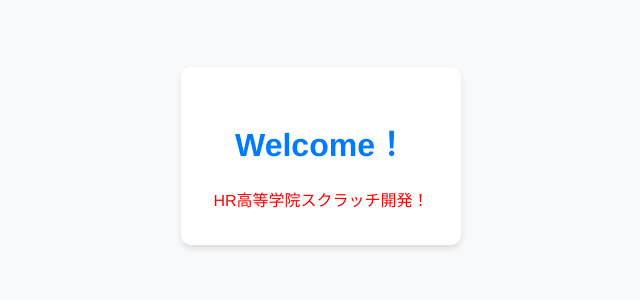
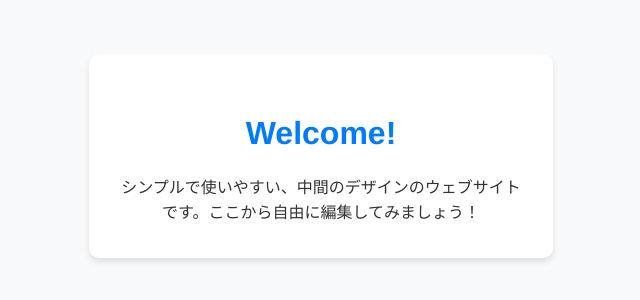
Before and after one commit to hr-kotogakuin/techpg-basic, a plain HTML site: page index.html in a window 1280 px wide. Shown: the part 244-544 px from the top of the page, without its empty margins (319-959 px from the left). Drawn offline with Linux system fonts and the light colour scheme.

Commit message:
Revert "鈴木あいら"

```diff
--- a/index.html
+++ b/index.html
@@ -14,7 +14,7 @@
             min-height: 100vh;
             margin: 0;
             background-color: #f8f9fa;
-            color: #ff0101;
+            color: #333;
         }
         .card {
             background: white;
@@ -35,8 +35,8 @@
 </head>
 <body>
     <div class="card">
-        <h1>Welcome！</h1>
-        <p>HR高等学院スクラッチ開発！</p>
+        <h1>Welcome!</h1>
+        <p>シンプルで使いやすい、中間のデザインのウェブサイトです。ここから自由に編集してみましょう！</p>
     </div>
 </body>
 </html>
```
